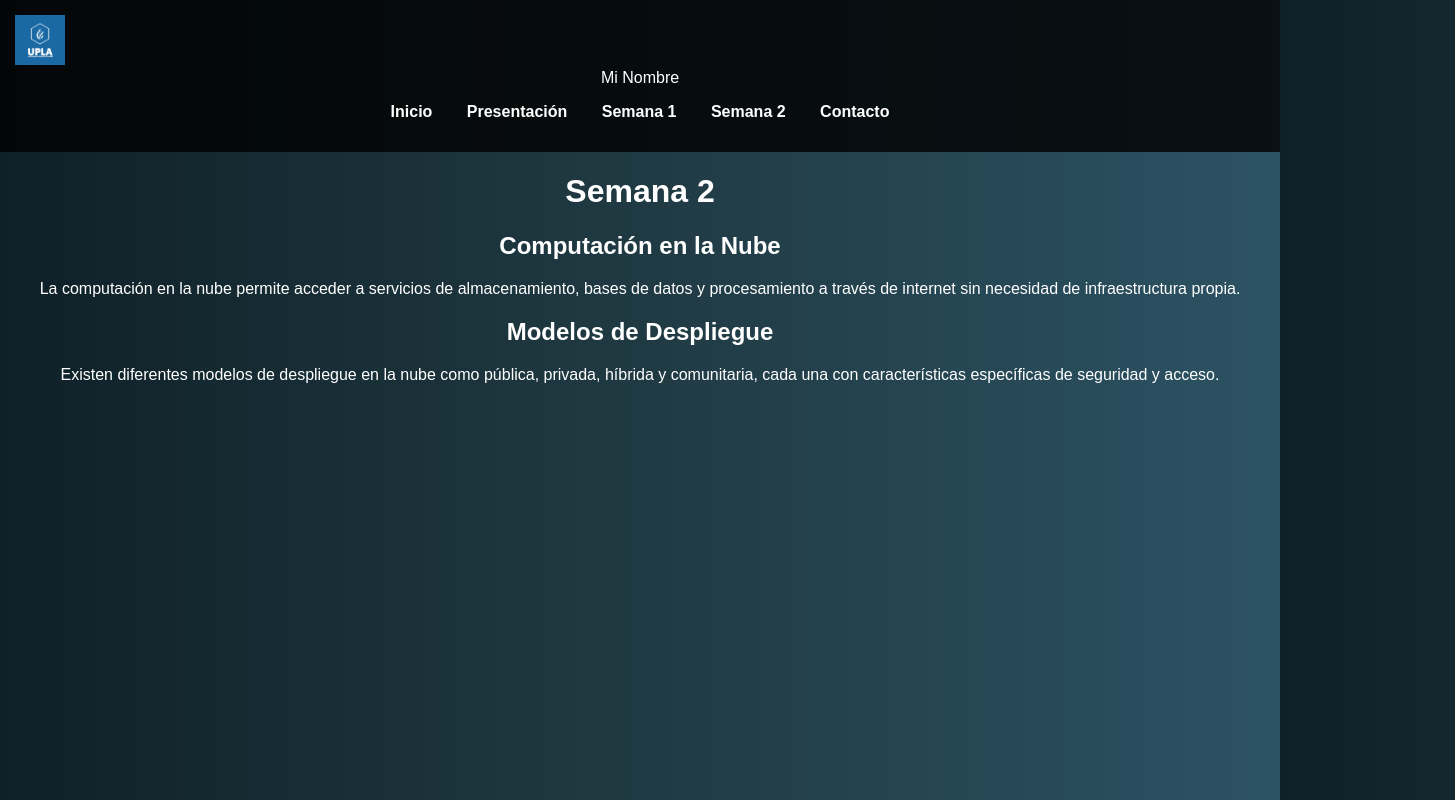
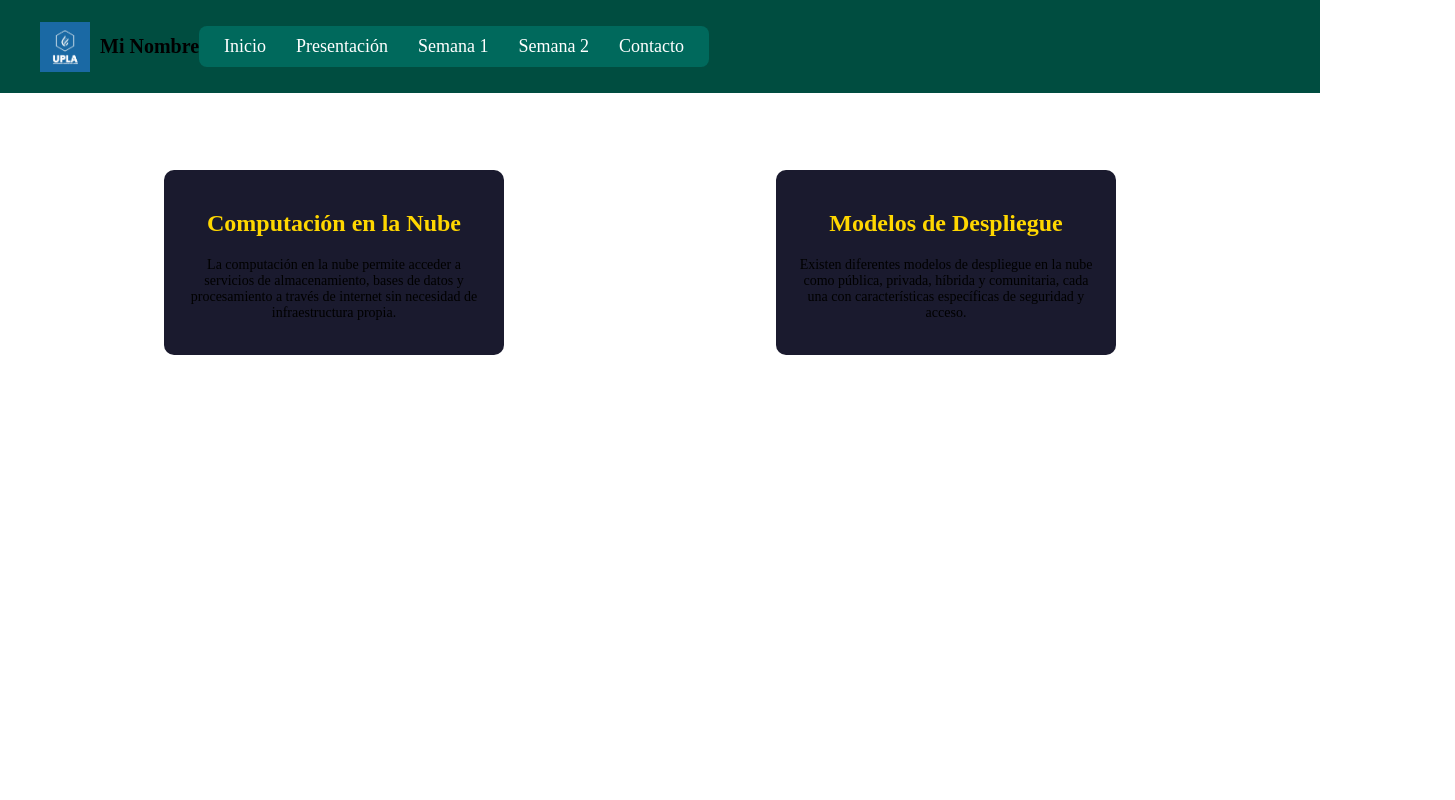
Before and after one commit to EddieYM/Mi-pagina-web, a plain HTML site: page semana2.html in a window 1280 px wide. Shown: the whole page, 1455 px wide, since content can reach past the window. Drawn offline with Linux system fonts and the light colour scheme; files whose address does not match are found by name.

Commit message:
Update styles.css

```diff
--- a/styles.css
+++ b/styles.css
@@ -1,49 +1,77 @@
-body {
-    font-family: Arial, sans-serif;
-    background: linear-gradient(to right, #0f2027, #203a43, #2c5364);
-    color: white;
-    text-align: center;
-    margin: 0;
-    padding: 0;
+header {
+    display: flex;
+    justify-content: flex-start; /* ✅ Asegura que el logo esté a la izquierda */
+    align-items: center;
+    padding: 10px 20px;
+    background: #004d40;
+    position: fixed;
+    width: 100%;
+    top: 0;
+    left: 0;
+    z-index: 1000;
 }
 
-header {
-    background: rgba(0, 0, 0, 0.8);
-    padding: 15px;
-    text-align: center;
+.logo-container {  /* ✅ Nuevo contenedor para el logo y el nombre */
+    display: flex;
+    align-items: center;
+    margin-left: 20px;
 }
 
-header img {
-    width: 50px; /* Tamaño reducido del logo */
+.logo {  /* ✅ Estilo del logo */
+    width: 50px;
     height: auto;
-    margin-right: 1390px; /* Lo envía al lado izquierdo */
+    margin-right: 10px;
 }
 
-nav ul {
-    list-style: none;
-    padding: 0;
+.nombre {  /* ✅ Texto al lado del logo */
+    font-size: 20px;
+    font-weight: bold;
 }
 
-nav ul li {
-    display: inline;
+.menu {
+    display: flex;
+    list-style: none;
+    background: #00695c;
+    padding: 10px;
+    border-radius: 8px;
+}
+
+.menu li {
     margin: 0 15px;
 }
 
-nav ul li a {
+.menu li a {
     color: white;
     text-decoration: none;
-    font-weight: bold;
+    font-size: 18px;
 }
 
-.menu-toggle {
-    display: none;
-    cursor: pointer;
+.menu li a:hover {
+    background: #00897b;
+    padding: 5px;
+    border-radius: 5px;
 }
 
-.bar {
-    display: block;
-    width: 25px;
-    height: 3px;
-    margin: 5px auto;
-    background-color: white;
+.container {
+    display: flex;
+    justify-content: space-around;
+    flex-wrap: wrap;
+    padding: 80px 20px;
 }
+
+.card {  /* ✅ Estilo de las tarjetas de contenido */
+    background: #1a1a2e;
+    padding: 20px;
+    border-radius: 10px;
+    width: 300px;
+    text-align: center;
+    margin: 10px;
+}
+
+.card h2 {  /* ✅ Títulos en amarillo */
+    color: #ffd700;
+}
+
+.card p {
+    font-size: 14px;
+}
```
